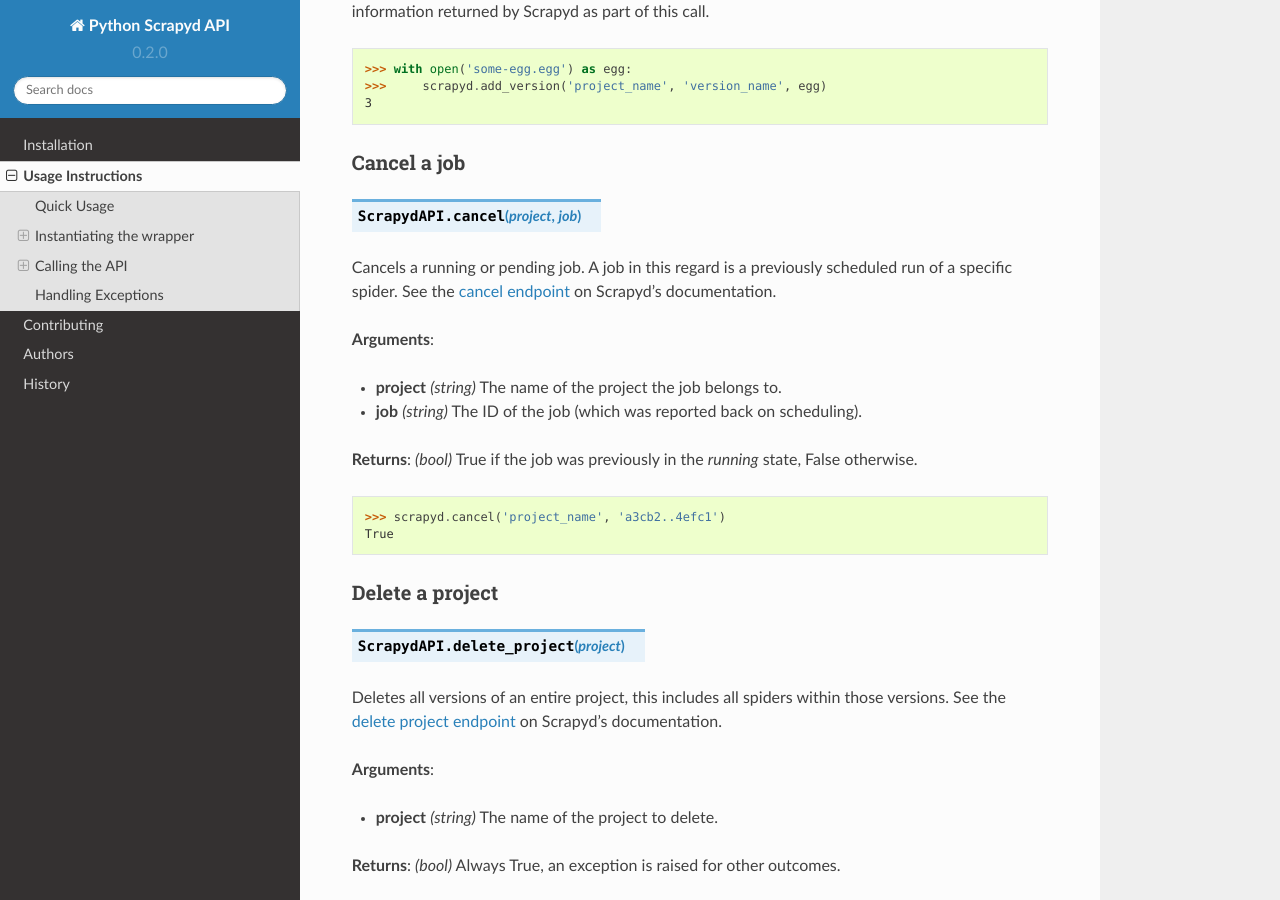
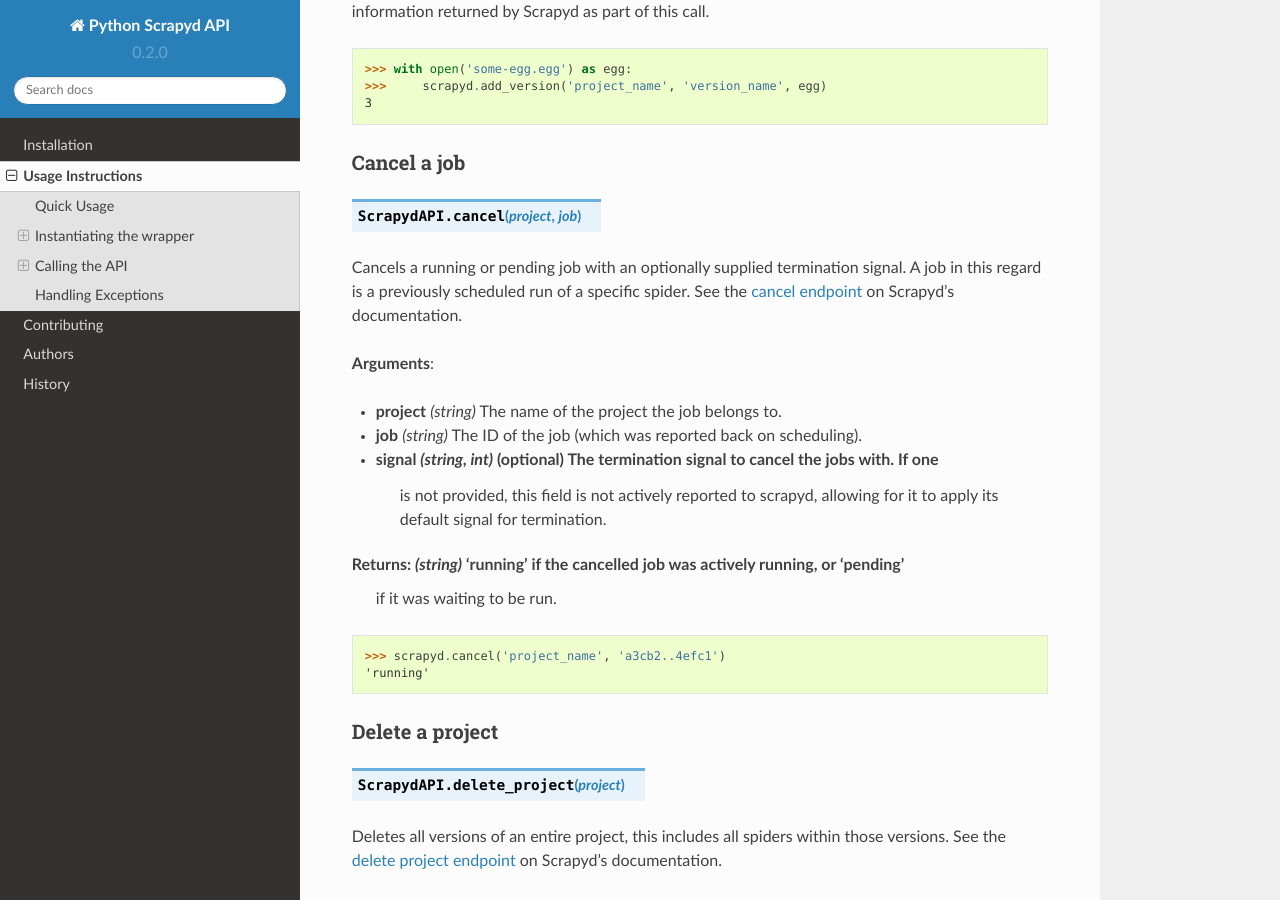
Before and after one commit to djm/python-scrapyd-api, a Sphinx documentation site: the page built from docs/source/usage.rst, in a window 1280 px wide and 900 px high, scrolled down 2588 px. Built offline with Sphinx 7.4.7 and the Read the Docs theme 2.0.0, drawn with Linux system fonts in a browser that asks for light colours.

Commit message:
Reflect cancel job changes in official docs

```diff
--- a/docs/source/usage.rst
+++ b/docs/source/usage.rst
@@ -145,9 +145,9 @@ Cancel a job
 
 .. method:: ScrapydAPI.cancel(project, job)
 
-Cancels a running or pending job. A job in this regard is a previously
-scheduled run of a specific spider. See the `cancel endpoint`_ on Scrapyd's
-documentation.
+Cancels a running or pending job with an optionally supplied termination signal.
+A job in this regard is a previously scheduled run of a specific spider. See the
+`cancel endpoint`_ on Scrapyd's documentation.
 
 .. _cancel endpoint: http://scrapyd.readthedocs.org/en/latest/api.html#cancel-json
 
@@ -155,14 +155,17 @@ documentation.
 
 - **project** *(string)* The name of the project the job belongs to.
 - **job** *(string)* The ID of the job (which was reported back on scheduling).
+- **signal** *(string, int)* (optional) The termination signal to cancel the jobs with. If one
+                             is not provided, this field is not actively reported to scrapyd,
+                             allowing for it to apply its default signal for termination.
 
-**Returns**: *(bool)* True if the job was previously in the `running` state,
-False otherwise.
+**Returns**: *(string)* 'running' if the cancelled job was actively running, or 'pending'
+                        if it was waiting to be run.
 
 .. code-block:: python
 
     >>> scrapyd.cancel('project_name', 'a3cb2..4efc1')
-    True
+    'running'
 
 Delete a project
 ~~~~~~~~~~~~~~~~
```
